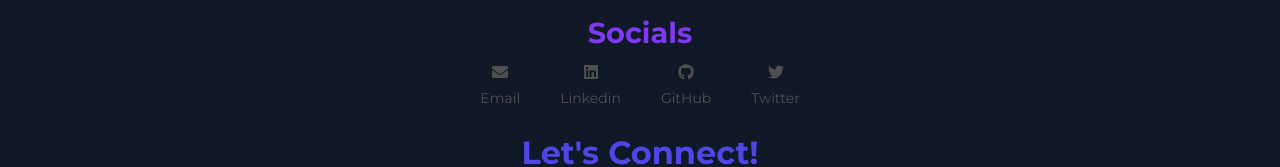
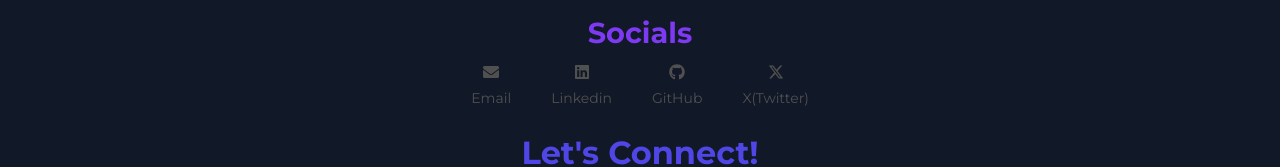
Before and after one commit to mark9559/mark-portifolio, a React (Create React App) app in the folder myportifolio/: page /contact in a window 1280 px wide. Shown: the part 175-342 px from the top of the page. Built offline with nearby package versions, Linux system fonts and the light colour scheme.

Commit message:
Changing twitter icon

```diff
--- a/myportifolio/src/components/contact/Contact.js
+++ b/myportifolio/src/components/contact/Contact.js
@@ -3,7 +3,6 @@
   FaEnvelope,
   FaLinkedin,
   FaGithub,
-  FaTwitter,
 } from 'react-icons/fa';
 import {
   Button,
@@ -13,6 +12,9 @@
 import './contact.css';
 import AOS from 'aos';
 import 'aos/dist/aos.css';
+
+import { FontAwesomeIcon } from '@fortawesome/react-fontawesome';
+import { faXTwitter } from '@fortawesome/free-brands-svg-icons';
 
 const Contact = () => {
   useEffect(() => {
@@ -67,10 +69,11 @@
         </div>
         <div className="social-icon">
           <a href="https://twitter.com/mwangimarkt">
-            <FaTwitter />
-            <span>Twitter</span>
+            <FontAwesomeIcon icon={faXTwitter} />
+            <span>X(Twitter)</span>
           </a>
         </div>
+
       </div>
       <p className="contact-get-in-touch ">Let's Connect!</p>
       <h2 className="contact-message">Send Me a Message</h2>
```
